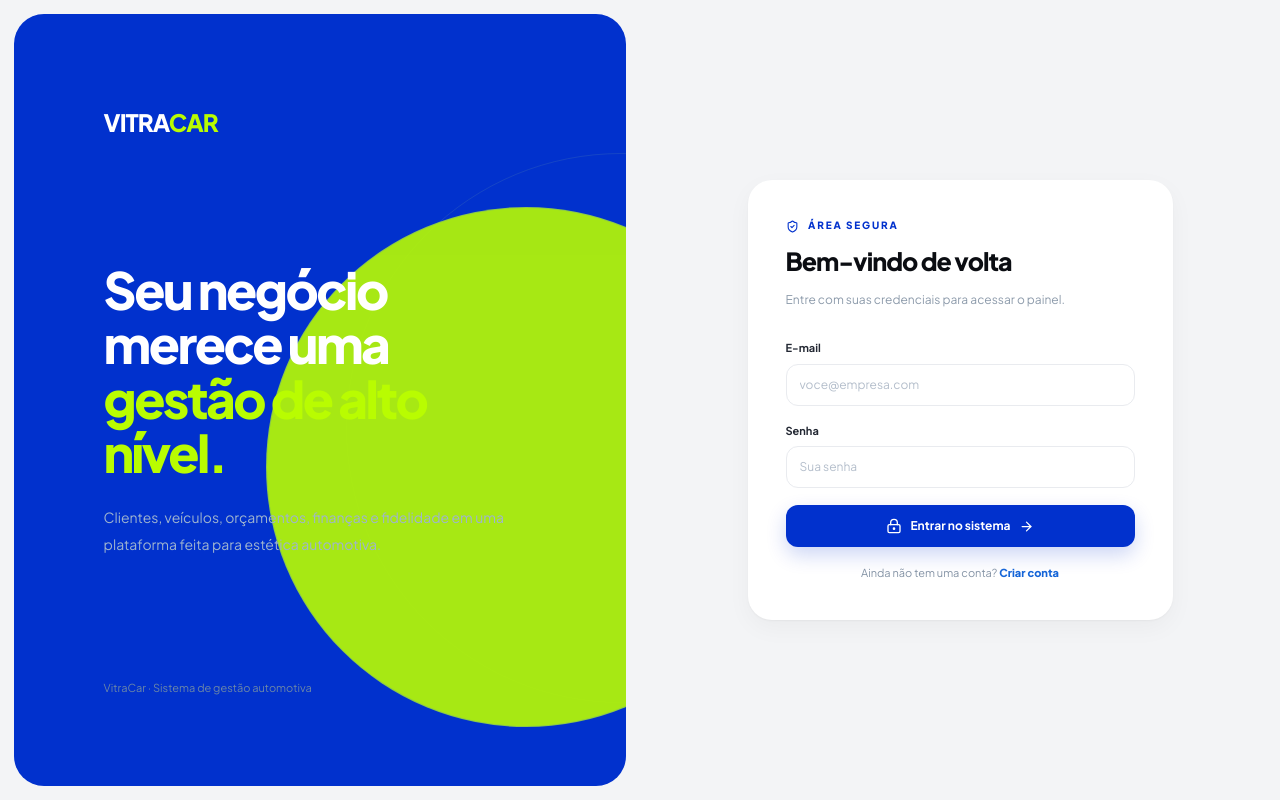
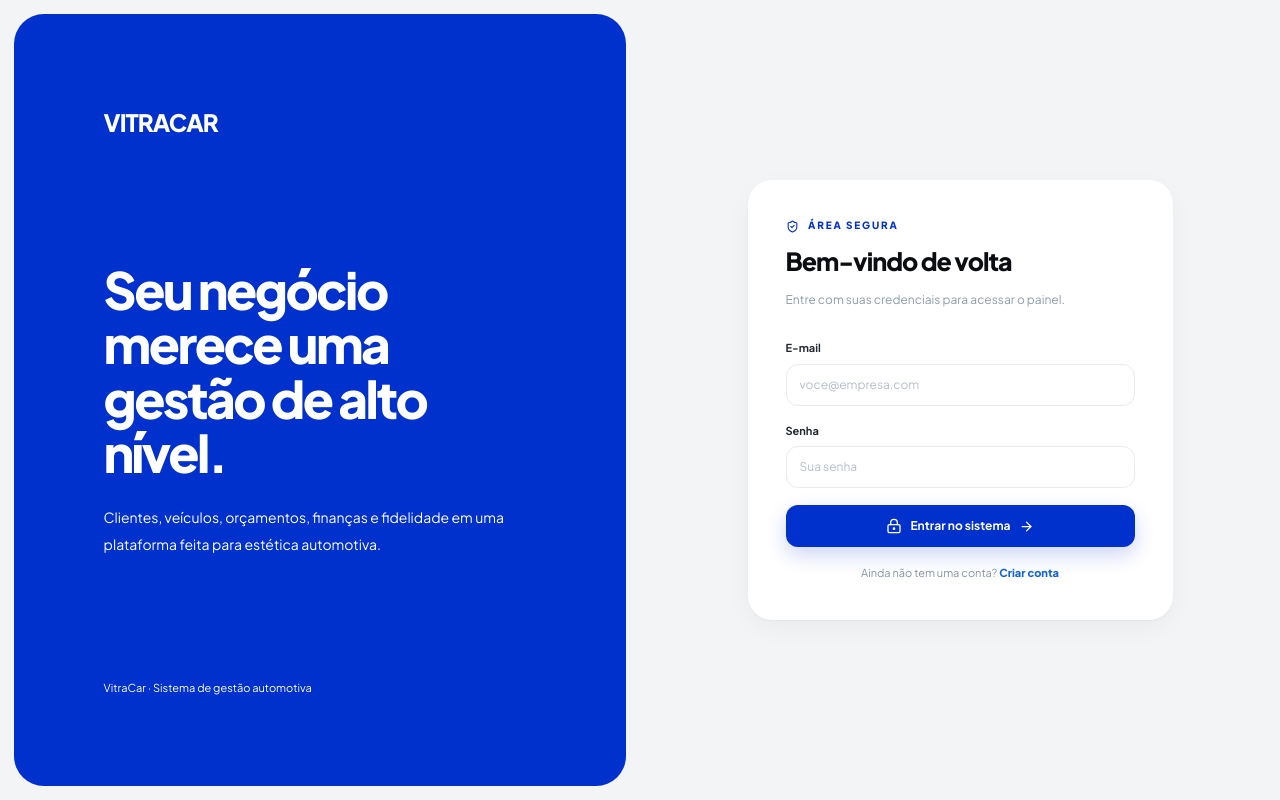
Before and after one commit to maxeaseoficial-prog/Vitracar-, a React (Vite) app: page / in a window 1280 px wide. Built offline with nearby package versions, Linux system fonts and the light colour scheme; no server answers.

Commit message:
style: remover círculos e padronizar textos brancos no painel de login

```diff
--- /dev/null
+++ b/src/auth-brand.css
@@ -0,0 +1,22 @@
+/* Tela de acesso: painel azul limpo, sem elementos verdes. */
+.auth-shell .auth-brand {
+  background: var(--vc-blue, #0131cd);
+  color: #fff;
+}
+.auth-shell .auth-brand::before,
+.auth-shell .auth-brand::after {
+  content: none;
+  display: none;
+}
+.auth-shell .auth-brand .auth-logo,
+.auth-shell .auth-brand .auth-logo span,
+.auth-shell .auth-brand .auth-hero h1,
+.auth-shell .auth-brand .auth-hero h1 span,
+.auth-shell .auth-brand .auth-hero p,
+.auth-shell .auth-brand .auth-foot {
+  color: #fff;
+}
+.auth-shell .auth-brand ::selection {
+  background: #fff;
+  color: #0131cd;
+}
--- a/src/main.tsx
+++ b/src/main.tsx
@@ -7,6 +7,7 @@ import '@fontsource-variable/plus-jakarta-sans'
 import './theme.css'
 import './vehicle-studio.css'
 import './quote-actions.css'
+import './auth-brand.css'
 
 ReactDOM.createRoot(document.getElementById('root')!).render(
   <React.StrictMode><BrowserRouter><App/></BrowserRouter></React.StrictMode>
```
